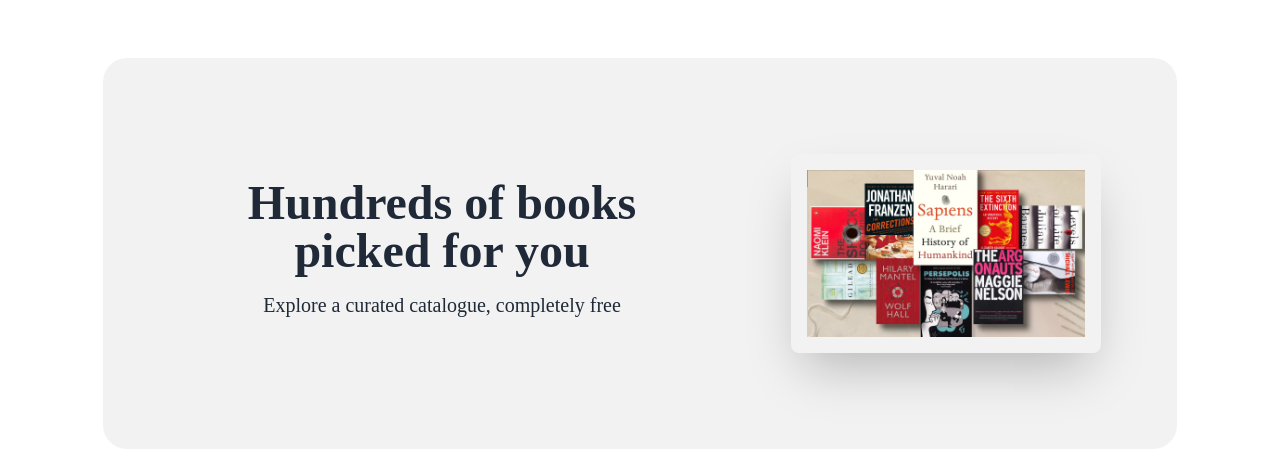
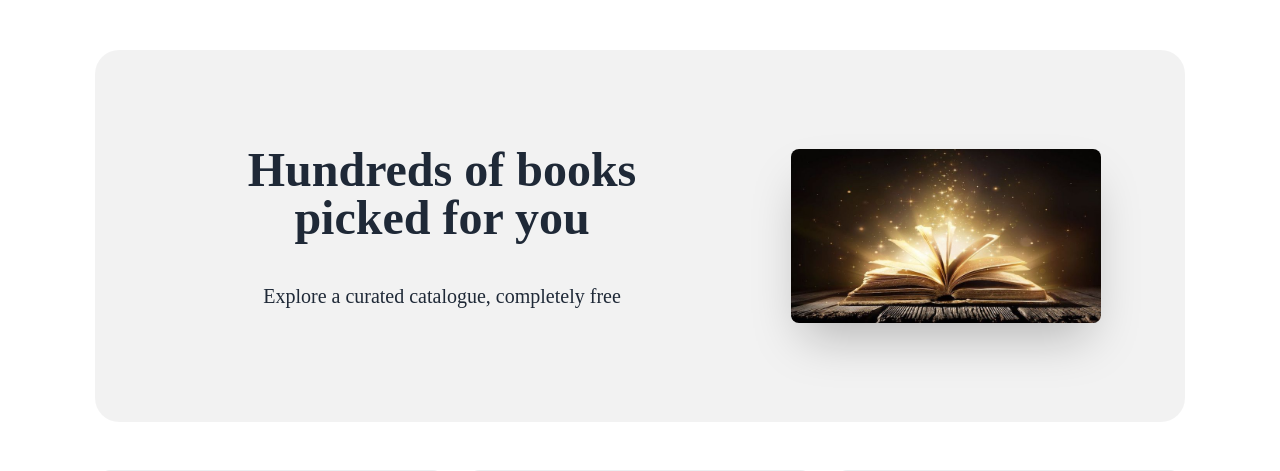
Before and after one commit to NLucky320/BOOK-VIBE, a React (Vite) app: page /exploreBooks in a window 1280 px wide. Shown: the part 192-663 px from the top of the page. Built offline with nearby package versions, Linux system fonts and the light colour scheme.

Commit message:
some minor changes

```diff
--- a/src/Pages/BookDetails.jsx
+++ b/src/Pages/BookDetails.jsx
@@ -5,7 +5,7 @@ import {
   Typography,
 } from "@material-tailwind/react";
 
-import {  useParams } from "react-router-dom";
+import { useParams } from "react-router-dom";
 import { saveBooks } from "../Utils";
 import useBooksData from "../Hooks/useBooksData";
 import { useEffect, useState } from "react";
@@ -17,14 +17,23 @@ const BookDetails = () => {
   const { id } = useParams();
   //   console.log(id, singleData);
 
-
   useEffect(() => {
     const singleData = data.find((item) => item.bookId == id);
     setSingleData(singleData);
   }, [data, id]);
 
-  const { image, bookName, author, category, review,tags,publisher,yearOfPublishing,rating,totalPages  } =
-    singleData || {};
+  const {
+    image,
+    bookName,
+    author,
+    category,
+    review,
+    tags,
+    publisher,
+    yearOfPublishing,
+    rating,
+    totalPages,
+  } = singleData || {};
 
   const handleSaveToRead = () => {
     saveBooks(singleData, "Read");
@@ -34,7 +43,7 @@ const BookDetails = () => {
     saveBooks(singleData, "Wishlist");
   };
   return (
-         <Card className="w-full flex-col items-center md:flex-row my-[50px] gap-4 p-4 m-4 mt-[80px]">
+    <Card className="w-full flex-col items-center md:flex-row my-[50px] gap-4 p-4  mt-[80px]">
       <CardHeader
         shadow={false}
         floated={false}
@@ -45,44 +54,68 @@ const BookDetails = () => {
           className="h-full w-full object-cover bg-[#1313130D] p-12"
         />
       </CardHeader>
-      <CardBody className="space-y-2">
+      <CardBody className="space-y-2 p-4">
         <Typography variant="h4" color="blue-gray" className="mb-2">
           {bookName}
         </Typography>
 
-        <Typography color="gray" className="font-normal border-b border-dashed p-2 w-full">
+        <Typography
+          color="gray"
+          className="font-normal border-b border-dashed p-2 w-full"
+        >
           By: {author}
         </Typography>
-        <Typography color="gray" className="font-normal border-b border-dashed p-2">
+        <Typography
+          color="gray"
+          className="font-normal border-b border-dashed p-2"
+        >
           {category}
         </Typography>
 
         <Typography color="gray" className="font-normal text-[#131313B2]">
-        <span className="text-[#131313] font-bold">Review: </span>    {review}
+          <span className="text-[#131313] font-bold">Review: </span> {review}
         </Typography>
         <div className="font-normal border-b border-dashed p-2">
-  <div className="flex gap-3 items-center">
+          <div className="flex gap-2 items-center">
             <span className="text-gray-800 font-bold">Tag: </span>
-    {tags && tags.map((tag, index) => (
-      <p className="text-green-500 bg-green-100 rounded-full p-2 px-6" key={index}>#{tag}</p>
+            {tags &&
+              tags.map((tag, index) => (
+                <p
+                  className="text-green-500 bg-green-100 rounded-full p-2 px-6"
+                  key={index}
+                >
+                  #{tag}
+                </p>
               ))}
           </div>
         </div>
         <Typography color="gray" className="font-normal text-[#131313]">
-  <span className="text-[#131313B2]">    Number of Pages: </span> {totalPages}
+          <span className="text-[#131313B2]"> Number of Pages: </span>{" "}
+          {totalPages}
         </Typography>
         <Typography color="gray" className="font-normal text-[#131313]">
-  <span className="text-[#131313B2]">    Publisher: </span> {publisher}
+          <span className="text-[#131313B2]"> Publisher: </span> {publisher}
         </Typography>
         <Typography color="gray" className="font-normal text-[#131313]">
-  <span className="text-[#131313B2]">    Year of Publishing: </span> {yearOfPublishing}
+          <span className="text-[#131313B2]"> Year of Publishing: </span>{" "}
+          {yearOfPublishing}
         </Typography>
         <Typography color="gray" className="font-normal text-[#131313]">
-  <span className="text-[#131313B2]">    Rating: </span> {rating}
+          <span className="text-[#131313B2]"> Rating: </span> {rating}
         </Typography>
         <div className="items-center flex-shrink flex gap-4">
-                    <button onClick={handleSaveToRead} className="self-center px-8 py-3 text-[#131313] rounded border border-solid border-[#1313134D]">Read</button>
-                    <button onClick={handleSaveToWishlist} className="self-center px-8 py-3 font-semibold rounded bg-[#59C6D2] text-white">Wishlist</button>
+          <button
+            onClick={handleSaveToRead}
+            className="self-center px-8 py-3 text-[#131313] rounded border border-solid border-[#1313134D]"
+          >
+            Read
+          </button>
+          <button
+            onClick={handleSaveToWishlist}
+            className="self-center px-8 py-3 font-semibold rounded bg-[#59C6D2] text-white"
+          >
+            Wishlist
+          </button>
         </div>
       </CardBody>
     </Card>
--- a/src/Pages/ExploreBooks.jsx
+++ b/src/Pages/ExploreBooks.jsx
@@ -1,7 +1,7 @@
 import React, { useEffect, useState } from "react";
 import useBooksData from "../Hooks/useBooksData";
 import ExploreBook from "../components/ExploreBook";
-import image from '../../src/assets/explorebook.jpg'
+import image from "../../src/assets/Book.jpg";
 const ExploreBooks = () => {
   const [books, setBooks] = useState([]);
   const { data } = useBooksData();
@@ -11,21 +11,27 @@ const ExploreBooks = () => {
   }, [data]);
 
   return (
-        <div className="p-4 mt-[80px] text-center m-4">
+    <div className="p-2 mt-[80px] text-center m-4">
       <h2 className="font-bold text-[40px]">Explore Books</h2>
-              <div className="hero bg-[#0d0d0d0d] mt-4 md:mt-[52px] md:py-[80px] rounded-[24px]">
-  <div className="hero-content flex-col lg:flex-row-reverse gap-4 lg:gap-[86px]">
-    <img src={image} className="max-w-[310px] mx-auto rounded-lg shadow-2xl p-4" />
-    <div className="max-w-[526px] mx-auto">
-      <h1 className="text-3xl pt-2 md:text-5xl font-bold pb-4">Hundreds of books picked for you</h1>
-                        <p className="text-lg md:text-xl pb-4">Explore a curated catalogue, completely free</p>
-
+      <div className="hero bg-[#0d0d0d0d] p-4 mt-6 md:mt-[52px] md:py-[80px] rounded-[24px]">
+        <div className="hero-content flex-col lg:flex-row-reverse gap-4 lg:gap-[86px] pr-4">
+          <img src={image} className="max-w-[310px] rounded-lg shadow-2xl" />
+          <div className="max-w-[526px]">
+            <h1 className="text-5xl font-bold pb-10">
+              {" "}
+              Hundreds of books picked for you
+            </h1>
+            <p className="text-lg md:text-xl pb-4">
+              Explore a curated catalogue, completely free
+            </p>
           </div>
         </div>
       </div>
 
       <div className="mt-6 md:mt-12 grid grid-cols-1 md:grid-cols-2 lg:grid-cols-3 gap-4">
-                {books.map(book => <ExploreBook key={book.bookId} book={book}></ExploreBook>)}
+        {books.map((book) => (
+          <ExploreBook key={book.bookId} book={book}></ExploreBook>
+        ))}
       </div>
     </div>
   );
```
Lines whose indentation alone changed are shown as unchanged.
